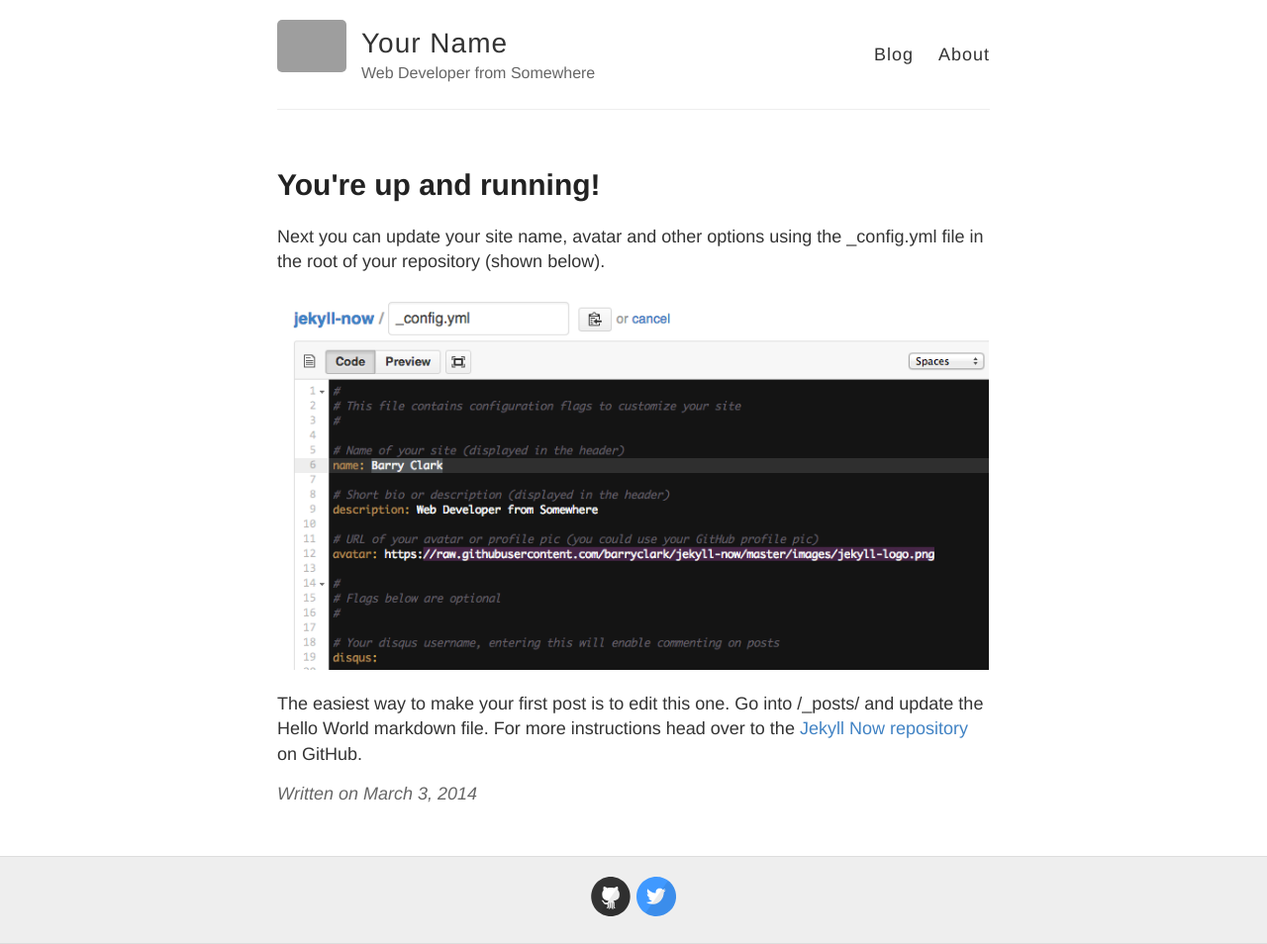
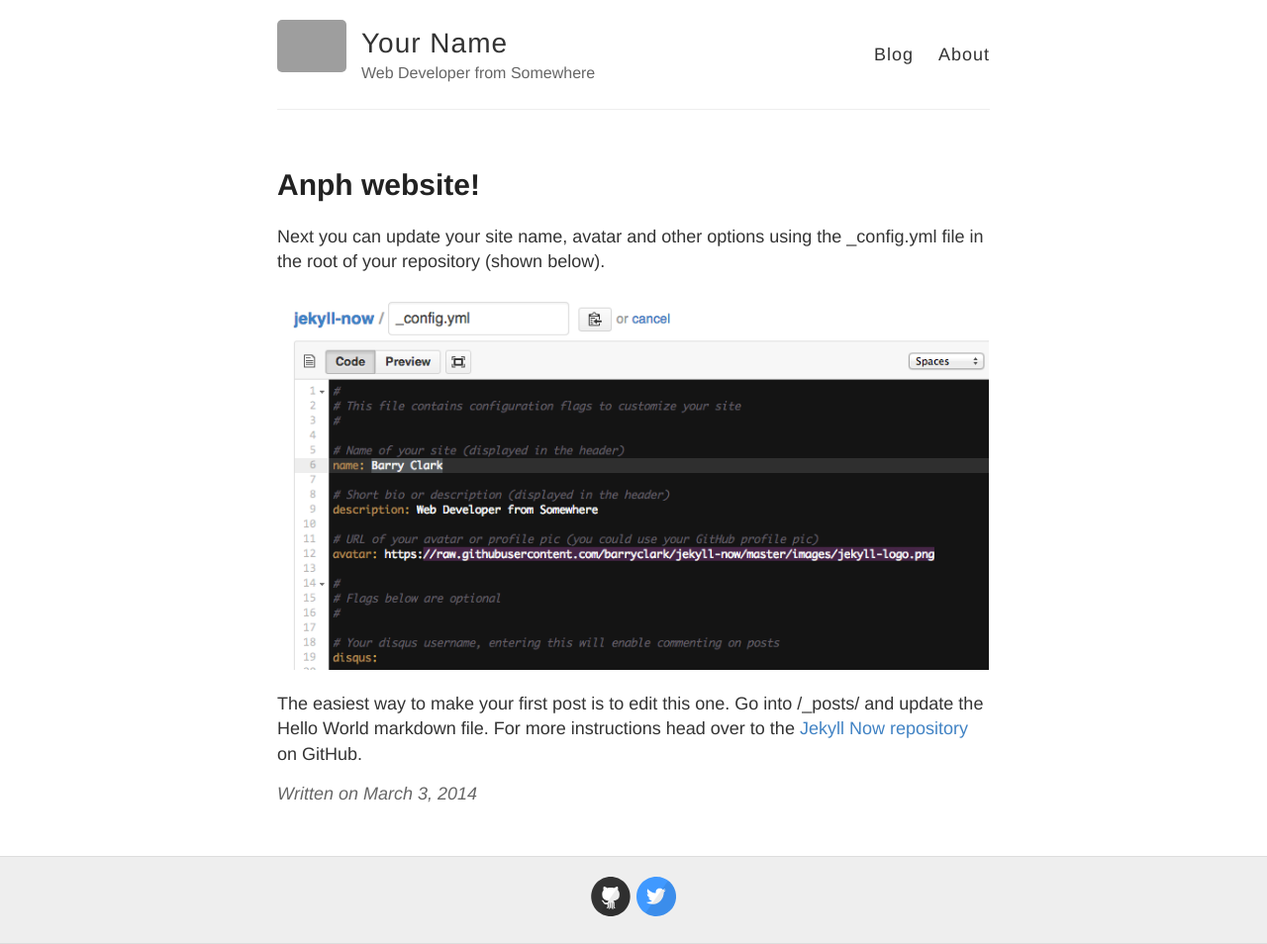
Before and after one commit to mydaughter/anph29.github.io, a Jekyll site: the page built from _posts/2014-3-3-Hello-World.md, in a window 1280 px wide. Shown: the whole page at 99% size. Built offline with Jekyll 4.4.1, drawn with Linux system fonts in a browser that asks for light colours; grey boxes are pictures that could not be loaded.

Commit message:
Update 2014-3-3-Hello-World.md

```diff
--- a/_posts/2014-3-3-Hello-World.md
+++ b/_posts/2014-3-3-Hello-World.md
@@ -1,6 +1,6 @@
 ---
 layout: post
-title: You're up and running!
+title: Anph website!
 ---
 
 Next you can update your site name, avatar and other options using the _config.yml file in the root of your repository (shown below).
```
